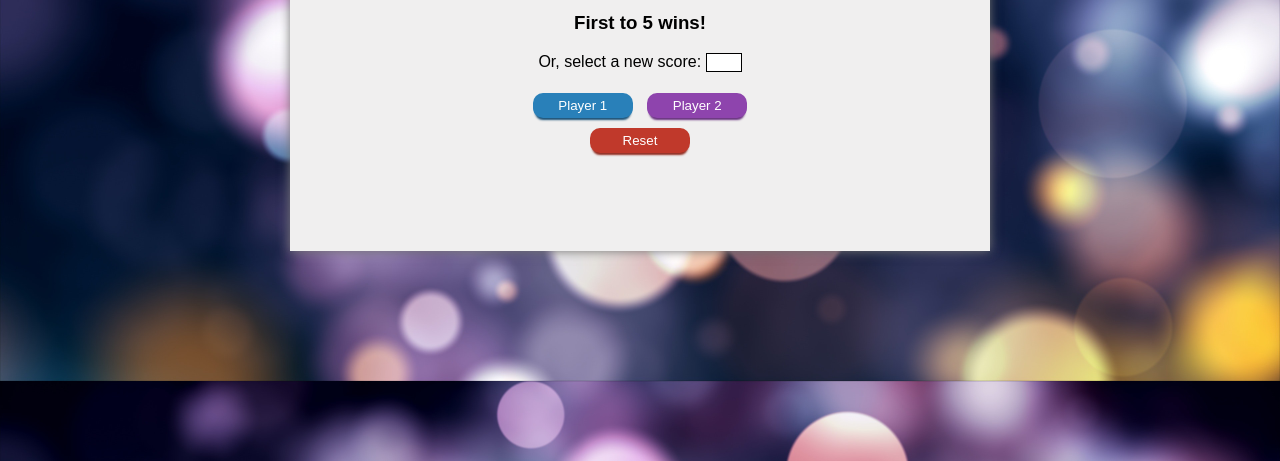
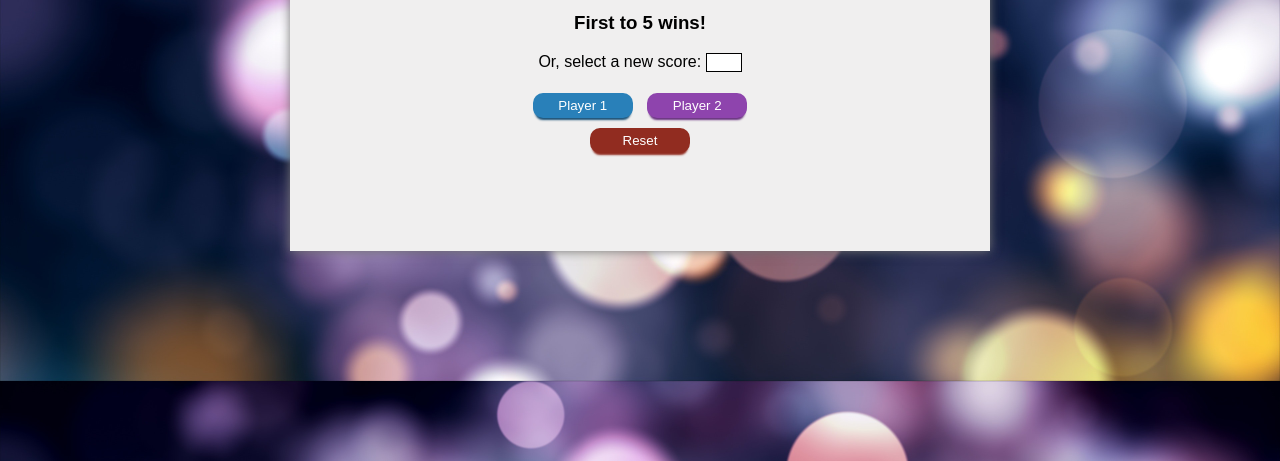
Before and after one commit to cpusillo/scorekeep, a plain HTML site: page index.html in a window 1280 px wide. In both pictures the pointer is over the button "Reset". Shown: the part 339-800 px from the top of the page. Drawn offline with Linux system fonts and the light colour scheme; files that its build step writes are made by us from their sources.

Commit message:
Update and rename style.css to assets/style.css

```diff
--- a/style.css
+++ b/assets/style.css
@@ -73,11 +73,12 @@ button {
 }
 
 #resetBtn {
+    transition: background-color 0.5s ease;
     background-color: #c0392b;
     box-shadow: 0 4px 2px -2px #912c20;
 }
 
-#reset-btn:hover {
+#resetBtn:hover {
     transition: background-color 0.5s ease;
     background-color: #912c20;
 }
```
